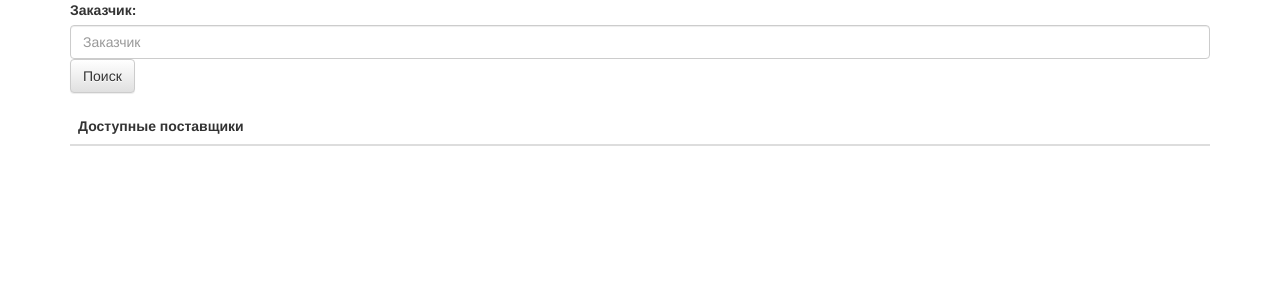
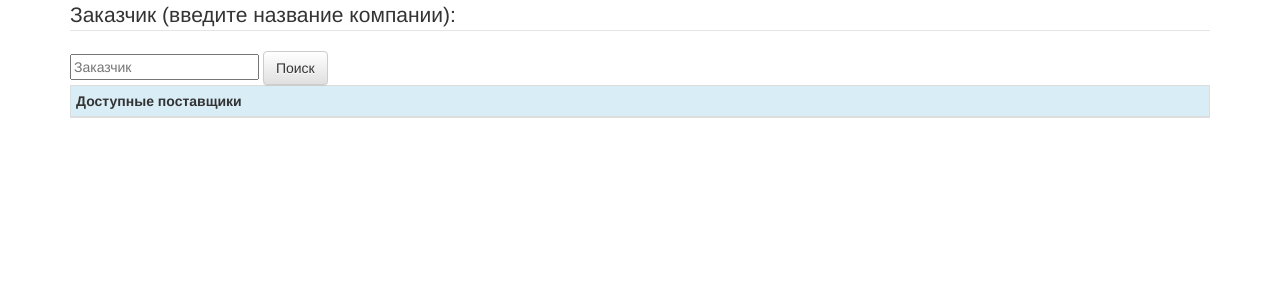
Before and after one commit to MarinaMeyta/suplbiz_test_task, a Django app: page / in a window 1280 px wide. Shown: the top 300 px of the page. Run offline with Django 3.2, Linux system fonts and the light colour scheme; lists and menus that the app fills with data are empty; parts of the project's set-up code (start-up, migrations or seed data) failed here and were passed over; some libraries are stand-ins or nearby versions.

Commit message:
some css fixes

```diff
--- a/suplbizapp/templates/index.html
+++ b/suplbizapp/templates/index.html
@@ -4,26 +4,28 @@
 <html>
     <head>
         <meta charset="utf-8">
-        <link rel="stylesheet" href="{% static "css/base.css" %}">
+        <link rel="stylesheet" href="{% static "base.css" %}">
         <link rel="stylesheet" href="//maxcdn.bootstrapcdn.com/bootstrap/3.2.0/css/bootstrap.min.css">
         <link rel="stylesheet" href="//maxcdn.bootstrapcdn.com/bootstrap/3.2.0/css/bootstrap-theme.min.css">
     </head>
         <body>
             <div class="container">
-                <form action="/search/" method="post" class="form-group">
-                    <!-- <div class="form-group"> -->
-                    {% csrf_token %}
-                    {{form}}
-                    <label for="inputClient">Заказчик:</label>
-                    <input type="text" class="form-control" id="inputClient" placeholder="Заказчик" name="client" maxlength="50" value="{{form.client}}">
-                    <button id="search" class="btn btn-default">Поиск</button>
+                <form action="/search/" method="post" class="form-search">
+                    <div class="input-append">
+                        {% csrf_token %}
+                        {{form}}
+                        <!-- <label for="inputClient">Заказчик:</label> -->
+                        <legend>Заказчик (введите название компании):</legend>
+                        <input type="text" class="span2 search-query" id="inputClient" placeholder="Заказчик" name="client" maxlength="50" value="{{form.client}}">
+                        <button id="search-btn" class="btn btn-default">Поиск</button>
+                    </div>
                 </form>
             </div>
 
             <div  class="container">
-                <table class="table">
+                <table class="table table-bordered table-condensed">
                     <thead>
-                      <tr>
+                      <tr class="info">
                         <th>Доступные поставщики</th>
                       </tr>
                     </thead>
```
Also changed, not shown: suplbizapp/templates/company_info.html (+18 -14 lines).
